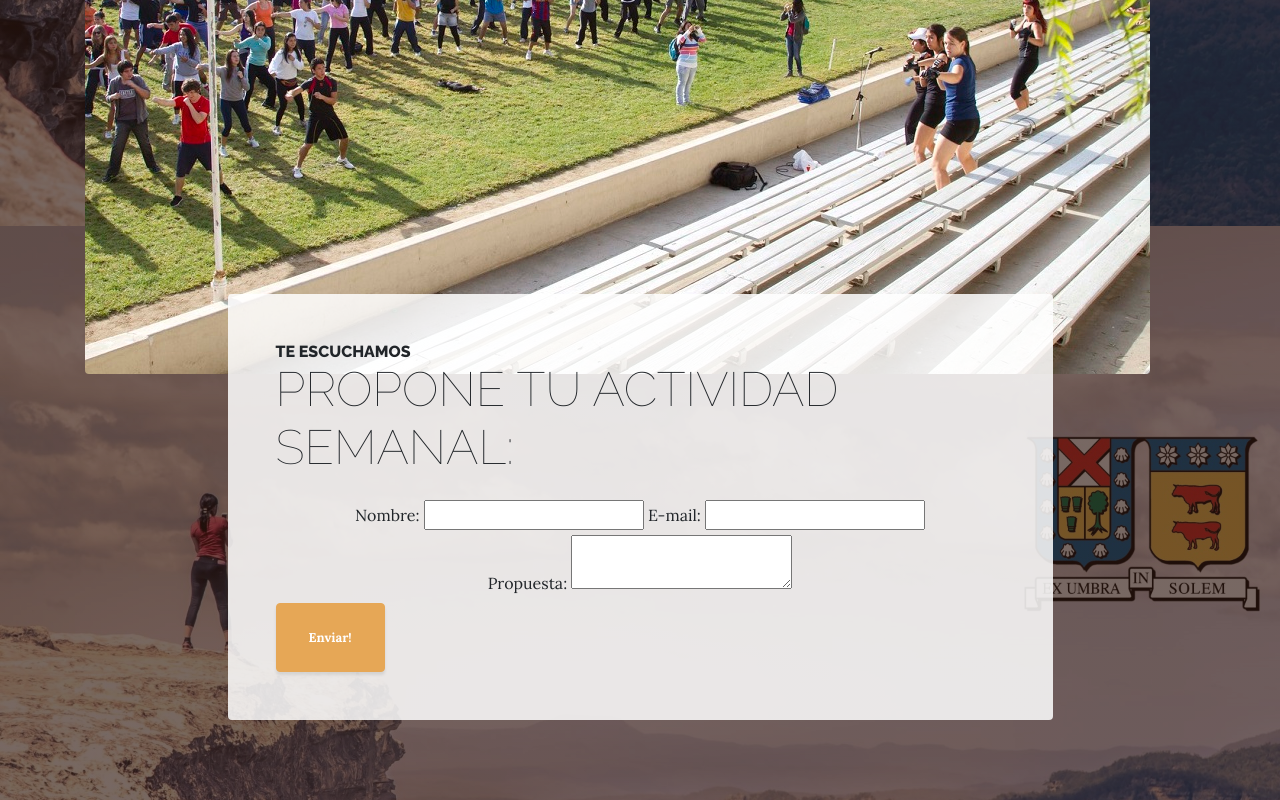
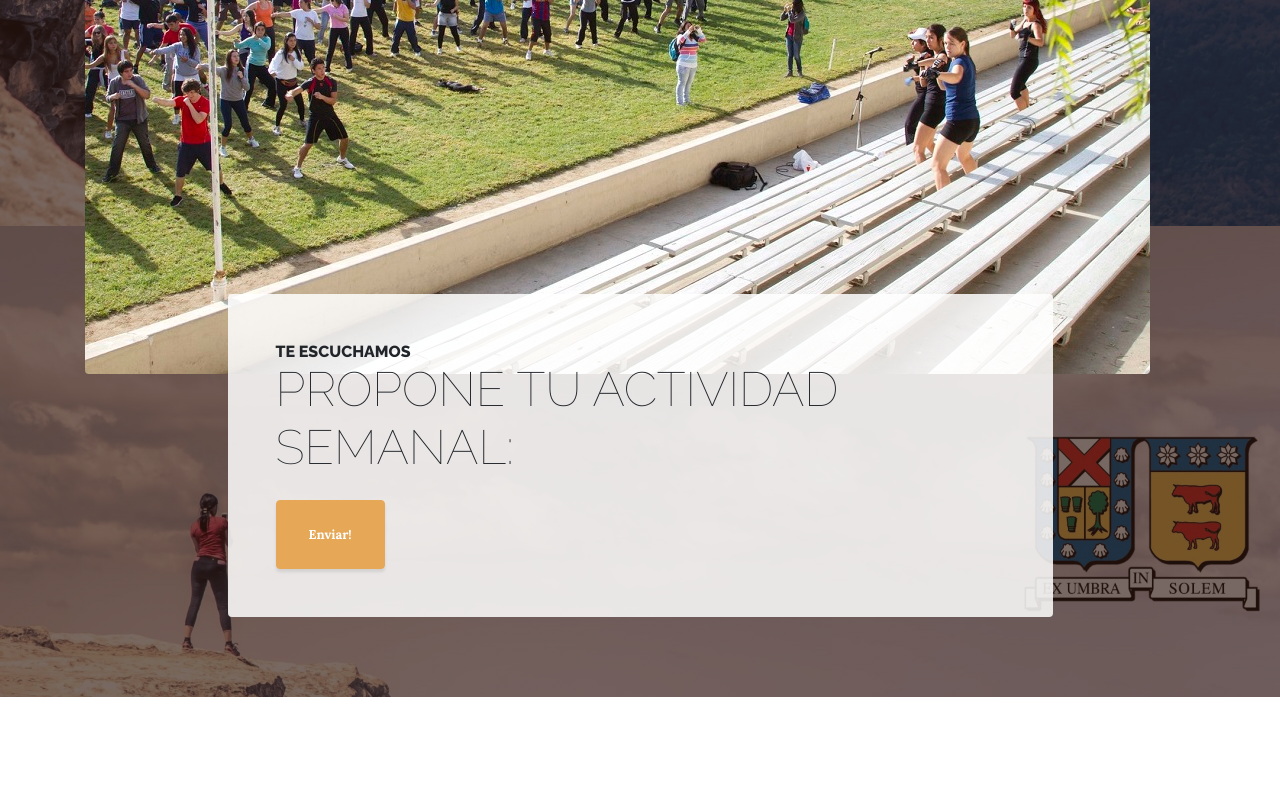
Before and after one commit to simisterio/DeporTel_UTFSM, a website: page store.html in a window 1280 px wide. Shown: the part 1726-2526 px from the top of the page. After the commit the page ends 2423 px from the top, so only its background shows below. Drawn offline with Linux system fonts and the light colour scheme.

Commit message:
formulario

```diff
--- a/store.html
+++ b/store.html
@@ -143,22 +143,9 @@
                   <span class="section-heading-upper">Te escuchamos</span>
                   <span class="section-heading-lower">Propone tu actividad semanal:</span>
                 </h2>
-                  <form action="/my-handling-form-page" method="post">
-                    <div align="center">
-                        <label for="name">Nombre:</label>
-                        <input type="text" id="name" align="center" />
-                        <label for="mail">E-mail:</label>
-                        <input type="email" id="mail" align="center" />
-                    </div>
-
-                    <div align="center">
-                        <label for="msg">Propuesta:</label>
-                        <textarea id="msg"></textarea>
-                    </div>
-                    <div class="intro-button mx-auto">
-              		<a class="btn btn-primary btn-xl" href="https://docs.google.com/forms/d/1pJs2Yd7zZGtHudkAe9jvlXOS7LTyVyqKVU-7Da6h6y8/edit">Enviar!</a>
-           			 </div>
-                  </form>
+                  <div class="intro-button mx-auto">
+                	  <a class="btn btn-primary btn-xl" href="https://docs.google.com/forms/d/1pJs2Yd7zZGtHudkAe9jvlXOS7LTyVyqKVU-7Da6h6y8/edit">Enviar!</a>
+             			</div>
               </div>
             </div>
           </div>
```
